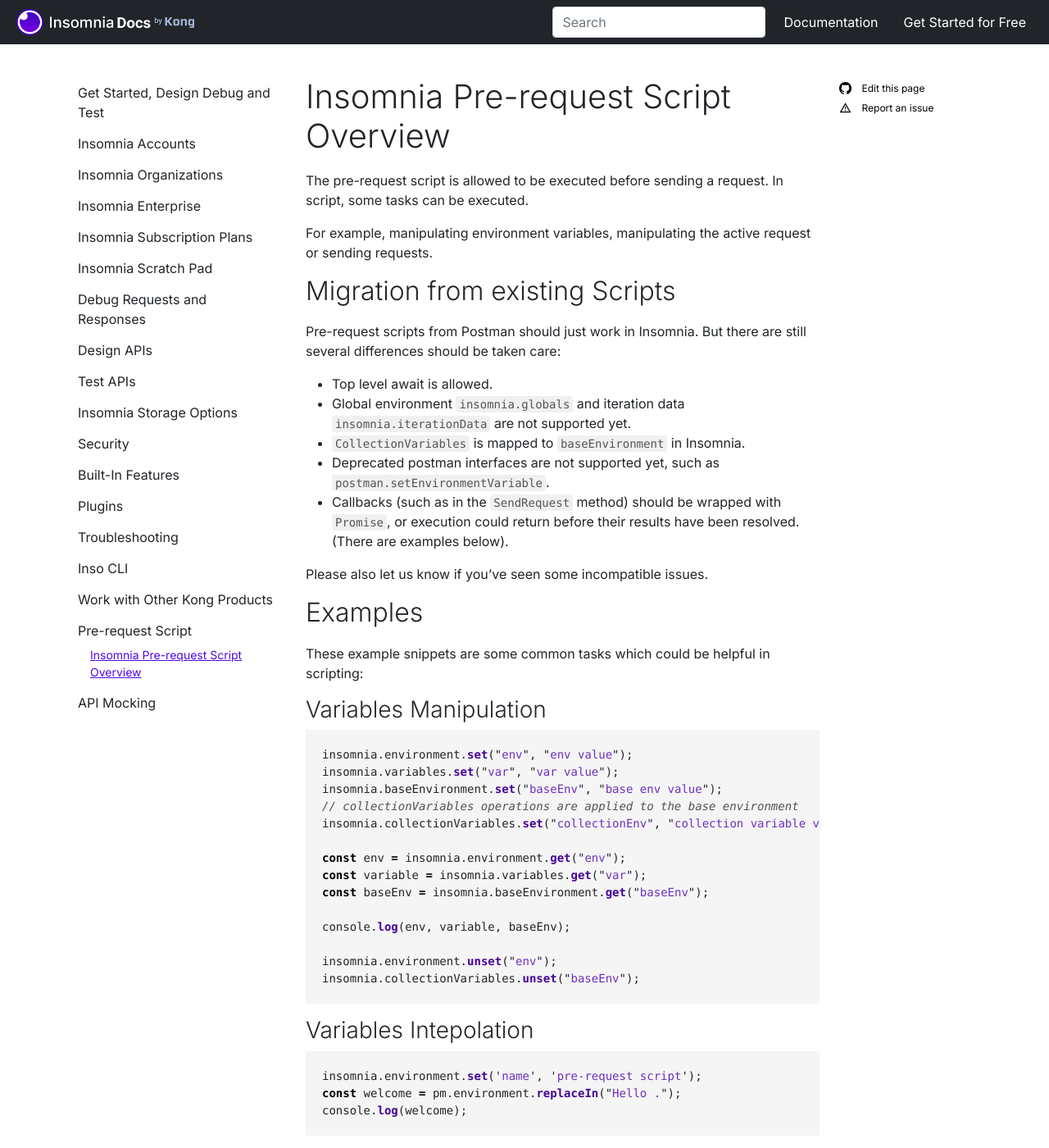
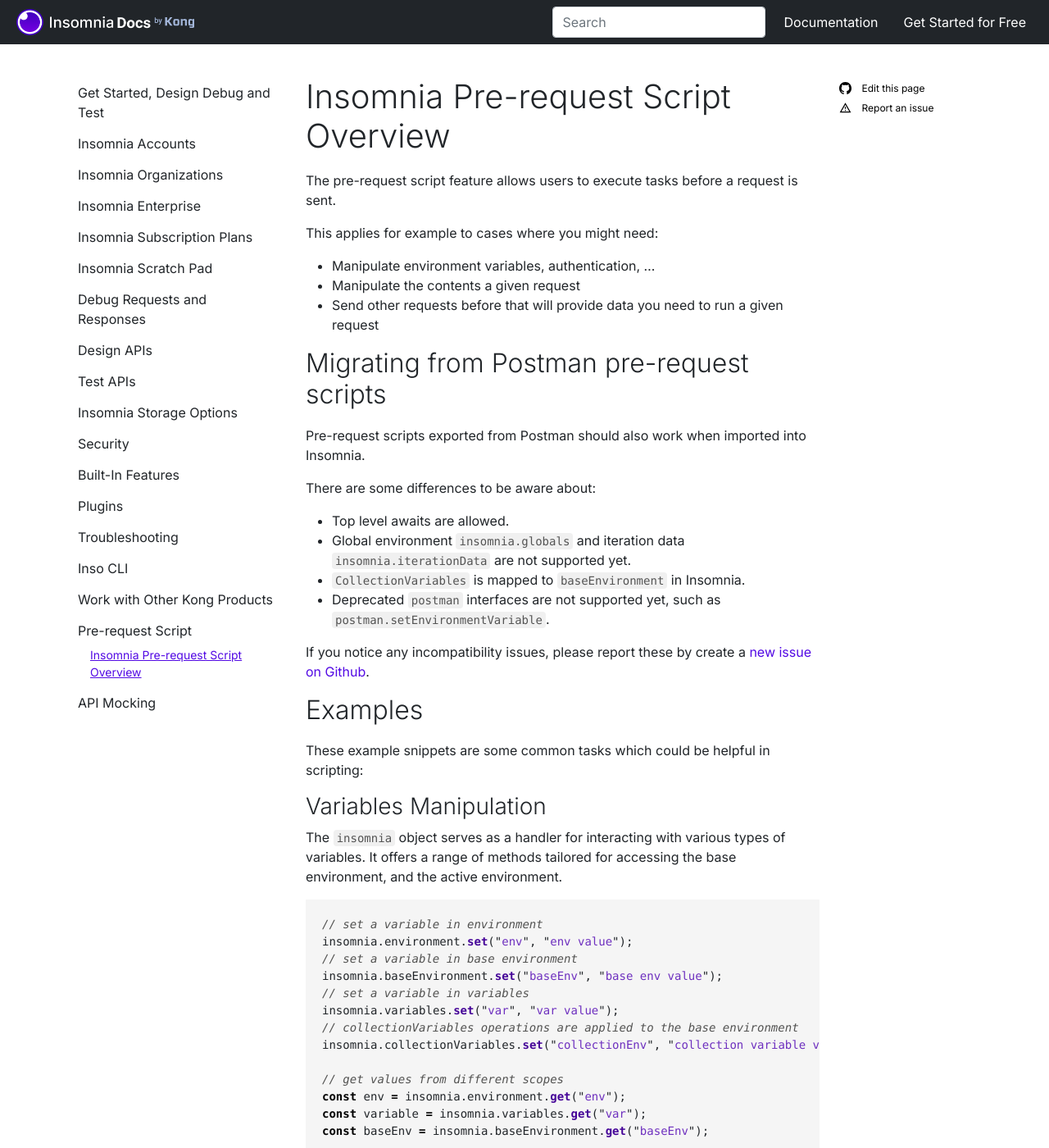
Before and after one commit to Kong/insomnia-docs, a Jekyll site: the page built from docs/insomnia/pre-request-script.md, in a window 1280 px wide and 1400 px high. Shown: the whole window at 82% size. Built offline with Jekyll 4.4.1, drawn with Linux system fonts in a browser that asks for light colours; comment, search, counter and statistics services are not loaded; some of the changed text lies outside the part shown.

Commit message:
feat: improve the pre-request script doc (#200)
* :wqfeat: improve the pre-request script doc

* tidy up

* tidy up

* more tidying up

---------

Co-authored-by: Filipe Freire <filipe.freire@konghq.com>

````diff
--- a/docs/insomnia/pre-request-script.md
+++ b/docs/insomnia/pre-request-script.md
@@ -5,46 +5,62 @@
 category-url: requests-and-responses
 ---
 
-The pre-request script is allowed to be executed before sending a request. In script, some tasks can be executed.
+The pre-request script feature allows users to execute tasks before a request is sent.
 
-For example, manipulating environment variables, manipulating the active request or sending requests.
+This applies for example to cases where you might need:
 
-## Migration from existing Scripts
+- Manipulate environment variables, authentication, ...
+- Manipulate the contents a given request
+- Send other requests before that will provide data you need to run a given request
 
-Pre-request scripts from Postman should just work in Insomnia. But there are still several differences should be taken care:
+## Migrating from Postman pre-request scripts
 
-- Top level await is allowed.
+Pre-request scripts exported from Postman should also work when imported into Insomnia.
+
+There are some differences to be aware about:
+
+- Top level awaits are allowed.
 - Global environment `insomnia.globals` and iteration data `insomnia.iterationData` are not supported yet.
 - `CollectionVariables` is mapped to `baseEnvironment` in Insomnia.
-- Deprecated postman interfaces are not supported yet, such as `postman.setEnvironmentVariable`.
-- Callbacks (such as in the `SendRequest` method) should be wrapped with `Promise`, or execution could return before their results have been resolved. (There are examples below).
+- Deprecated `postman` interfaces are not supported yet, such as `postman.setEnvironmentVariable`.
 
-Please also let us know if you’ve seen some incompatible issues.
-
+If you notice any incompatibility issues, please report these by create a [new issue on Github](https://github.com/kong/insomnia/issues).
 
 ## Examples
+
 These example snippets are some common tasks which could be helpful in scripting:
 
 ### Variables Manipulation
 
+The `insomnia` object serves as a handler for interacting with various types of variables. It offers a range of methods tailored for accessing the base environment, and the active environment.
+
 ```javascript
+// set a variable in environment
 insomnia.environment.set("env", "env value");
+// set a variable in base environment
+insomnia.baseEnvironment.set("baseEnv", "base env value");
+// set a variable in variables
 insomnia.variables.set("var", "var value");
-insomnia.baseEnvironment.set("baseEnv", "base env value");
 // collectionVariables operations are applied to the base environment
 insomnia.collectionVariables.set("collectionEnv", "collection variable value");
 
+// get values from different scopes
 const env = insomnia.environment.get("env");
 const variable = insomnia.variables.get("var");
 const baseEnv = insomnia.baseEnvironment.get("baseEnv");
 
+// print values
 console.log(env, variable, baseEnv);
 
+// unset values
 insomnia.environment.unset("env");
 insomnia.collectionVariables.unset("baseEnv");
 ```
 
-### Variables Intepolation
+### Variables Interpolation
+
+The `replaceIn` method can render a string with existing variables. For example, this script interpolates a string with the variable `name`.
+
 ```javascript
 insomnia.environment.set('name', 'pre-request script');
 const welcome = pm.environment.replaceIn("Hello {{name}}.");
@@ -52,6 +68,9 @@
 ```
 
 ### Update Active Request URL, Query Params or Headers
+
+It is also allowed to modify the active request. In the pre-request script, "the active request" represents the upcoming request that is about to be executed. `insomnia.request` allows users to manipulate different aspects of the request configuration before its execution, enabling them to fine-tune parameters or make adjustments as needed.
+
 ```javascript
 // manipulating method
 insomnia.request.method = 'POST';
@@ -68,24 +87,94 @@
 ```
 
 ### Update Active Request Body
+
+Of course, the pre-request script also provides a way to modify the active request's body.
+Currently it supports several modes:
+
+- `raw`
+- `file`
+- `formdata`
+- `urlencoded`
+- `graphql`
+
+The `raw` mode is allowed to set any string value as the body, by specifying the `raw` field.
+
 ```javascript
 // raw content
 insomnia.request.body.update({
-	mode: 'raw',
-	raw: 'rawContent',
+ mode: 'raw',
+ raw: 'rawContent',
 });
+```
 
+In the `urlencoded` mode, key value pairs will be added and the body will be sent as `application/x-www-form-urlencoded`.
+
+```javascript
 // urlencoded content
 insomnia.request.body.update({
-	mode: 'urlencoded',
-	urlencoded: [
-			{ key: 'k1', value: 'v1' },
-			{ key: 'k2', value: 'v2' },
-	],
+ mode: 'urlencoded',
+ urlencoded: [
+   { key: 'k1', value: 'v1' },
+   { key: 'k2', value: 'v2' },
+ ],
+});
+```
+
+This is an example of modifying the active GQL request to github.
+
+```javascript
+insomnia.request.url = 'https://api.github.com/graphql';
+insomnia.request.method = 'POST';
+insomnia.request.body.update({
+  mode: 'graphql',
+  graphql: {
+    query: `query($number_of_repos:Int!) {
+      viewer {
+        name
+     repositories(last: $number_of_repos) {
+           nodes {
+             name
+       }
+     }
+   }
+}`,
+    operationName: undefined,
+    variables: {   "number_of_repos": 3},
+  },
+});
+```
+
+It also supports sending a file from local:
+
+```javascript
+insomnia.request.body.update({
+ mode: 'file',
+ file: "/Users/<user name>/tmp.csv",
+});
+```
+
+Finally, this is an example of `multipart/form-data` request.
+
+```javascript
+insomnia.request.method = 'POST'
+insomnia.request.body.update({
+  mode: 'formdata',
+  header: {
+    'Content-Type': 'multipart/form-data',
+  },
+  formdata: [
+    { key: 'k1', type: 'text', value: 'v1' },
+    { key: 'k2', type: 'file', value: "/Users/<user name>/tmp.csv" },
+  ],
 });
 ```
 
 ### Update Active Request Authorization Type
+
+`insomnia.request.auth` provides a way to set different authn or authz types.
+
+This is an example of setting `bearer` auth.
+
 ```javascript
 // bearer
 insomnia.request.auth.update(
@@ -99,6 +188,7 @@
     'bearer'
 );
 
+This is an example of setting `basic` auth.
 // basic
 insomnia.request.auth.update(
     {
@@ -113,23 +203,25 @@
 ```
 
 ### Update the Proxy Temporarily
+
 ```javascript
 // print current proxy url
 console.log(insomnia.request.proxy.getProxyUrl());
 
 // update it
 insomnia.request.proxy.update({
-	host: '127.0.0.1',
-	match: 'https://httpbin.org',
-	port: 8080,
-	tunnel: false,
-	authenticate: false,
-	username: '',
-	password: '',
+ host: '127.0.0.1',
+ match: 'https://httpbin.org',
+ port: 8080,
+ tunnel: false,
+ authenticate: false,
+ username: '',
+ password: '',
 });
 ```
 
 ### Update the Certificates
+
 ```javascript
 // print the original one
 console.log('key:', insomnia.request.certificate.key.src);
@@ -148,7 +240,9 @@
 ```
 
 ### Send a Request (Simple Mode)
+
 Please make sure that callbacks are wrapped with Promise.
+
 ```javascript
 const resp = await new Promise((resolve, reject) => {
     insomnia.sendRequest(
@@ -169,6 +263,7 @@
 ### Send a Request (Advanced Mode)
 
 Send a request with raw content.
+
 ```javascript
 const rawReq = {
     url: 'httpbin.org/anything',
@@ -197,6 +292,7 @@
 ```
 
 Send a request with `urlencoded` content.
+
 ```javascript
 const urlencodedReq = {
     url: 'httpbin.org/anything',
@@ -228,6 +324,7 @@
 ```
 
 Send a GraphQL request.
+
 ```javascript
 const gqlReq = {
     url: 'httpbin.org/anything',
@@ -260,6 +357,7 @@
 ```
 
 Send a request with `application/octet-stream` content.
+
 ```javascript
 const fileReq = {
     url: 'httpbin.org/anything',
@@ -288,6 +386,7 @@
 ```
 
 Send a request with `application/octet-stream` content.
+
 ```javascript
 const formdataReq = {
     url: 'httpbin.org/anything',
@@ -315,3 +414,43 @@
     );
 });
 ```
+
+### External libraries
+
+The `require` method grants access to the built-in library modules within the scripts. Below is a list of the available libraries.
+
+- ajv
+- atob
+- btoa
+- chai
+- cheerio
+- crypto-js
+- csv-parse
+- lodash
+- moment
+- postman-collection
+- tv4
+- uuid
+- xml2js
+
+The following NodeJS modules are also available:
+
+- assert
+- buffer
+- events
+- path
+- querystring
+- punycode
+- stream
+- string-decoder
+- timers
+- url
+- util
+
+And this is an example of using `uuid` to generate an id:
+
+```javascript
+const uuid = require('uuid');
+insomnia.environment.set('user_id', uuid.v4());
+console.log(insomnia.environment.get('user_id'));
+```
````
